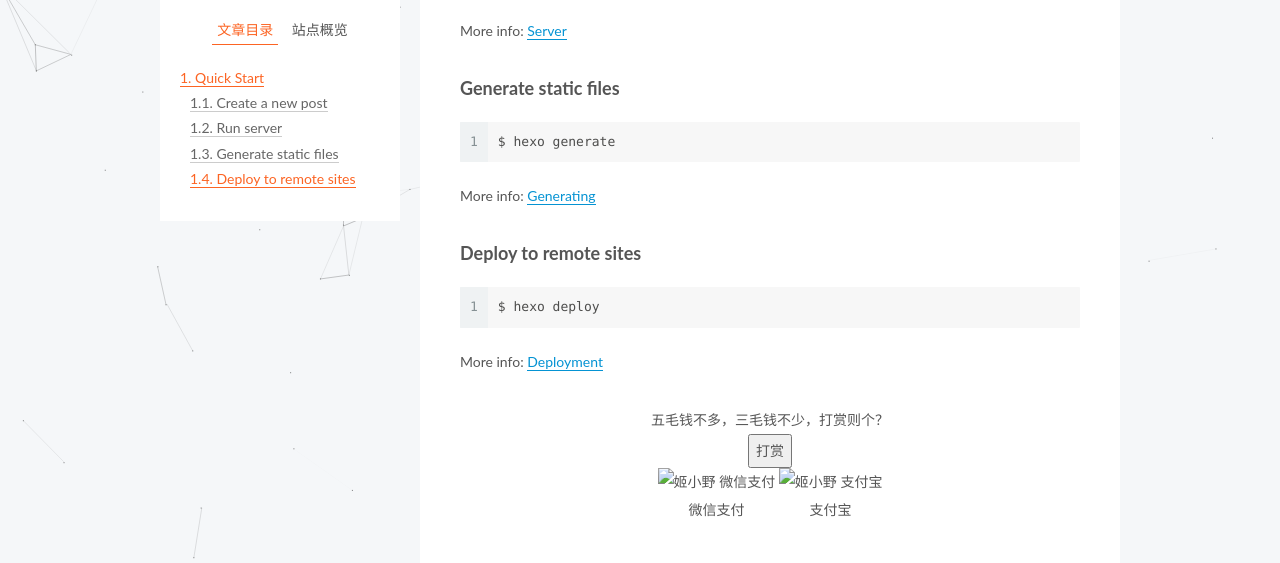
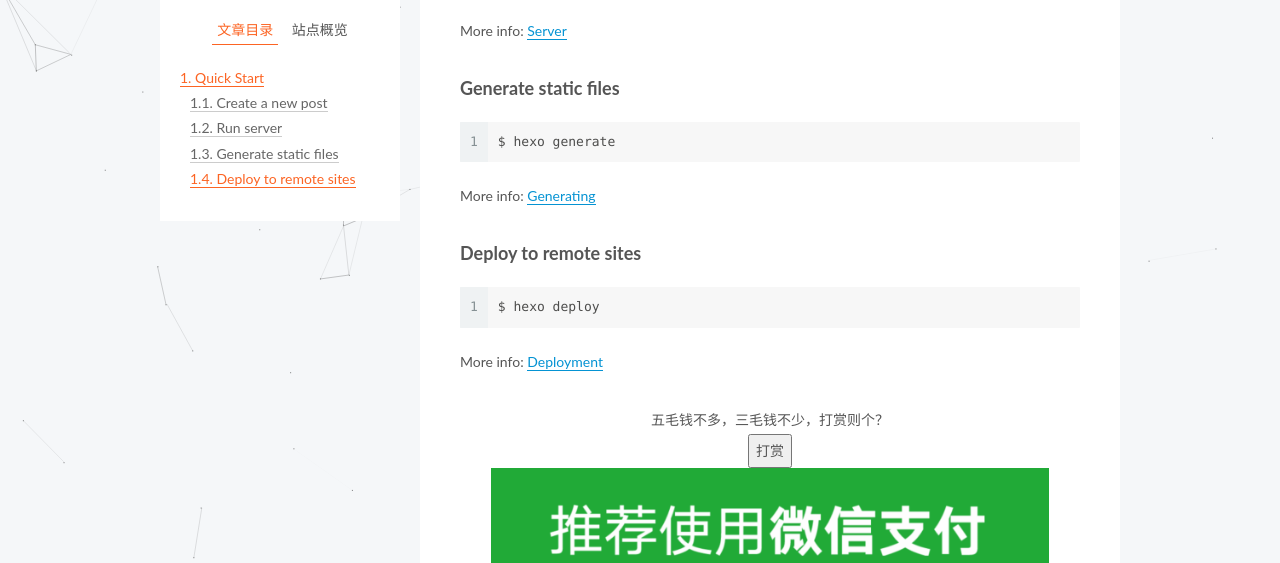
Before and after one commit to JameyWoo/JameyWoo2.github.io, a plain HTML site: page 2019/03/09/hello-world/index.html in a window 1280 px wide. Both pictures are taken after a click on the button "打赏". Shown: the part 606-1169 px from the top of the page. Drawn offline with Linux system fonts and the light colour scheme; files that its build step writes are made by us from their sources; a script that the page names is missing; files whose address does not match are found by name.

Commit message:
Site updated: 2019-03-09 20:25:27

```diff
--- a/2019/03/09/hello-world/index.html
+++ b/2019/03/09/hello-world/index.html
@@ -390,14 +390,14 @@
 
 
       <div id="wechat" style="display: inline-block">
-        <img id="wechat_qr" src="/images/wechatpay.jpg" alt="姬小野 微信支付">
+        <img id="wechat_qr" src="/images/wechatpay.png" alt="姬小野 微信支付">
         <p>微信支付</p>
       </div>
 
 
 
       <div id="alipay" style="display: inline-block">
-        <img id="alipay_qr" src="/images/alipay.jpg" alt="姬小野 支付宝">
+        <img id="alipay_qr" src="/images/alipay.png" alt="姬小野 支付宝">
         <p>支付宝</p>
       </div>
 
```
Also changed, not shown: 2019/03/09/汇编与gdb调试学习/index.html (+2 -2 lines), images/alipay.PNG (added), images/wechatpay.PNG (added).
